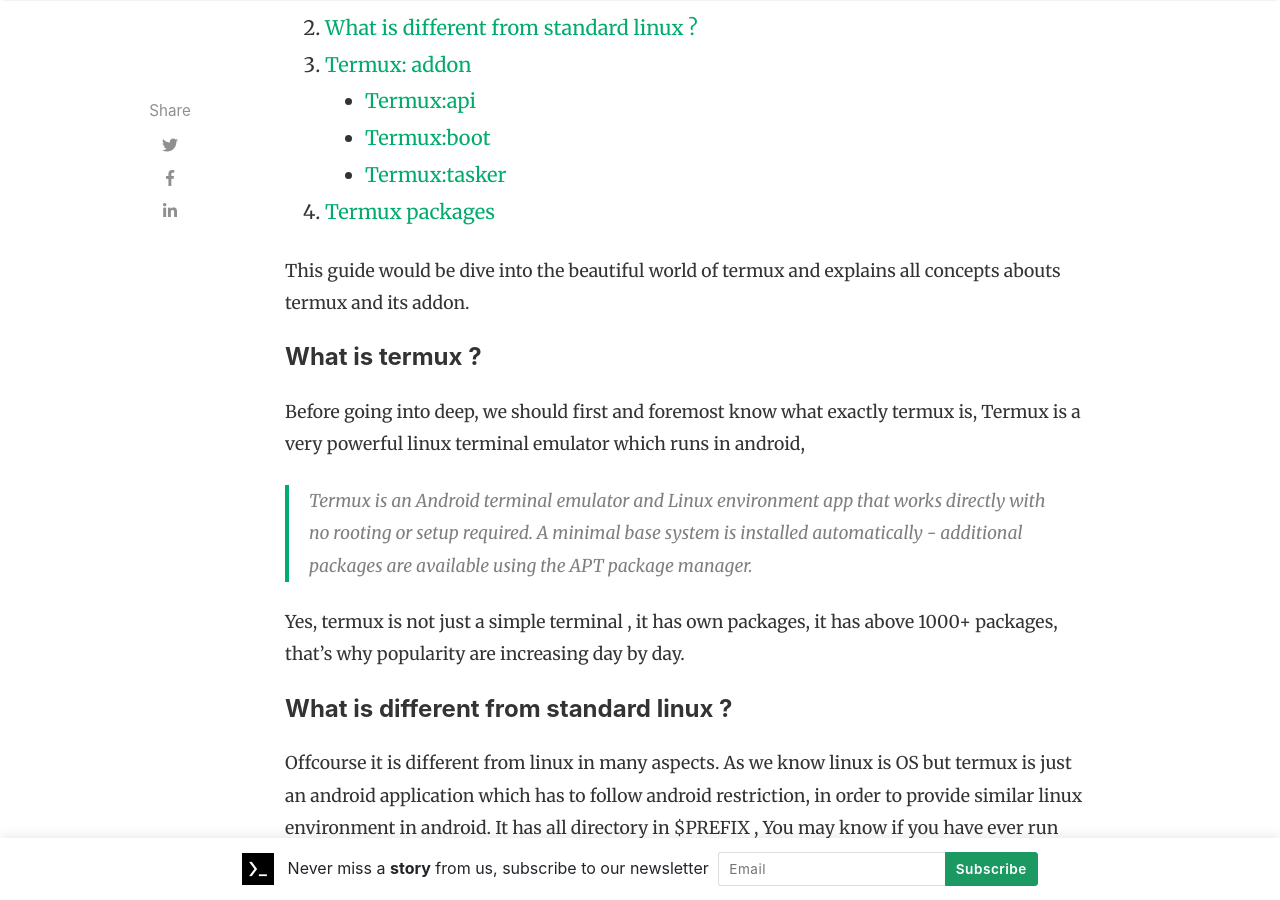
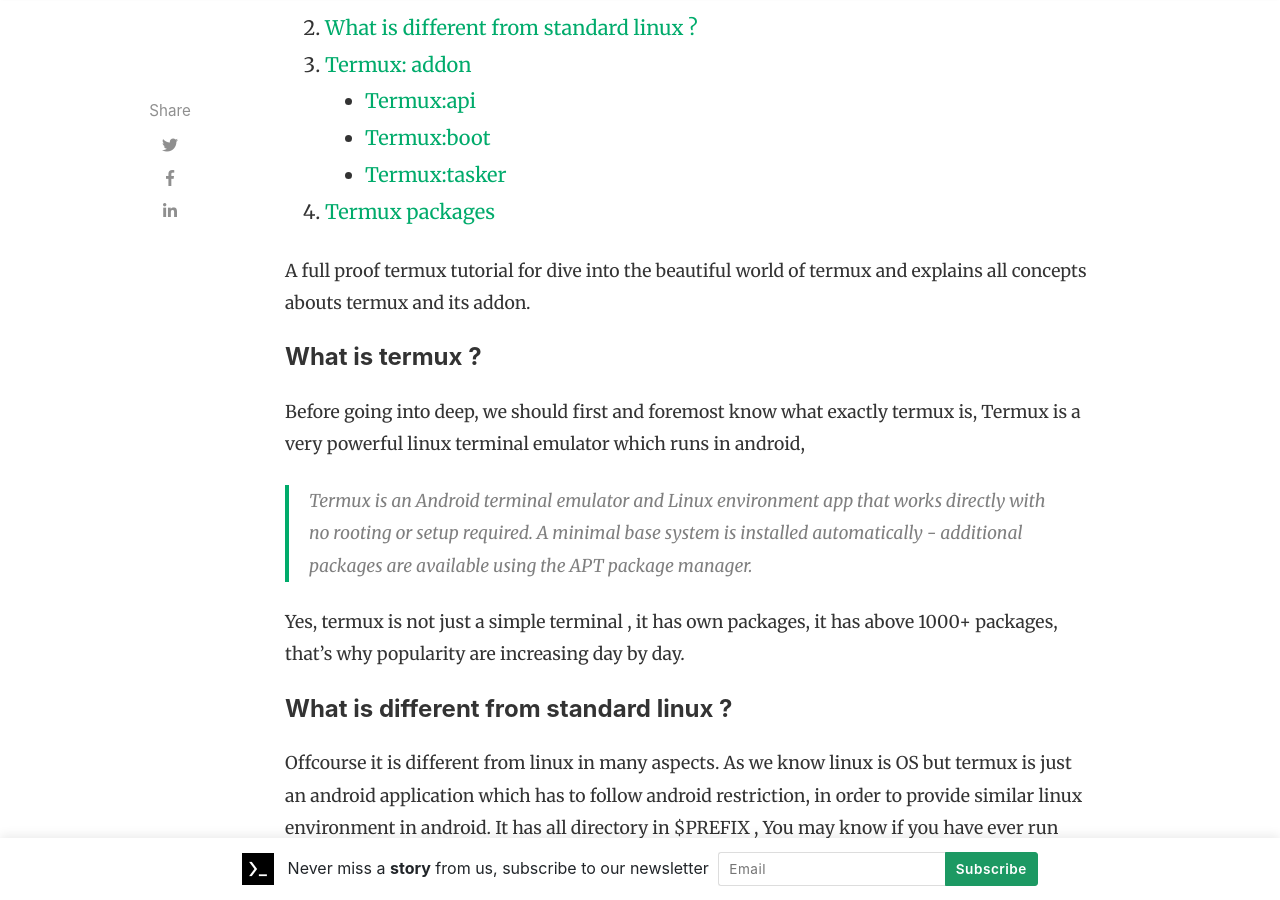
Before and after one commit to hindux/hindux.github.io, a Jekyll site: the page built from _posts/2020-05-31-termux-tutorial-for-begginers.md, in a window 1280 px wide and 900 px high, scrolled down 871 px. Built offline with Jekyll 4.4.1, drawn with Linux system fonts in a browser that asks for light colours; nearby versions of some CDN libraries; some of the changed text lies outside the part shown.

```diff
--- a/_posts/2020-05-31-termux-tutorial-for-begginers.md
+++ b/_posts/2020-05-31-termux-tutorial-for-begginers.md
@@ -12,7 +12,7 @@ nxt: termux-installation
 prev:
 comments: false
 ---
-This guide would be dive into the beautiful world of termux and explains all concepts abouts termux and its addon.
+A full proof termux tutorial for  dive into the beautiful world of termux and explains all concepts abouts termux and its addon.
 
 
 #### What is termux ?
```
Also changed, not shown: _posts/2020-06-02-termux-basic-navigation.md (+2 -0 lines), _posts/2020-06-03-termux-basic-navigation-2.md (+3 -0 lines), _posts/2020-06-04-How-to-install-packages-in-termux.md (+4 -1 lines).
